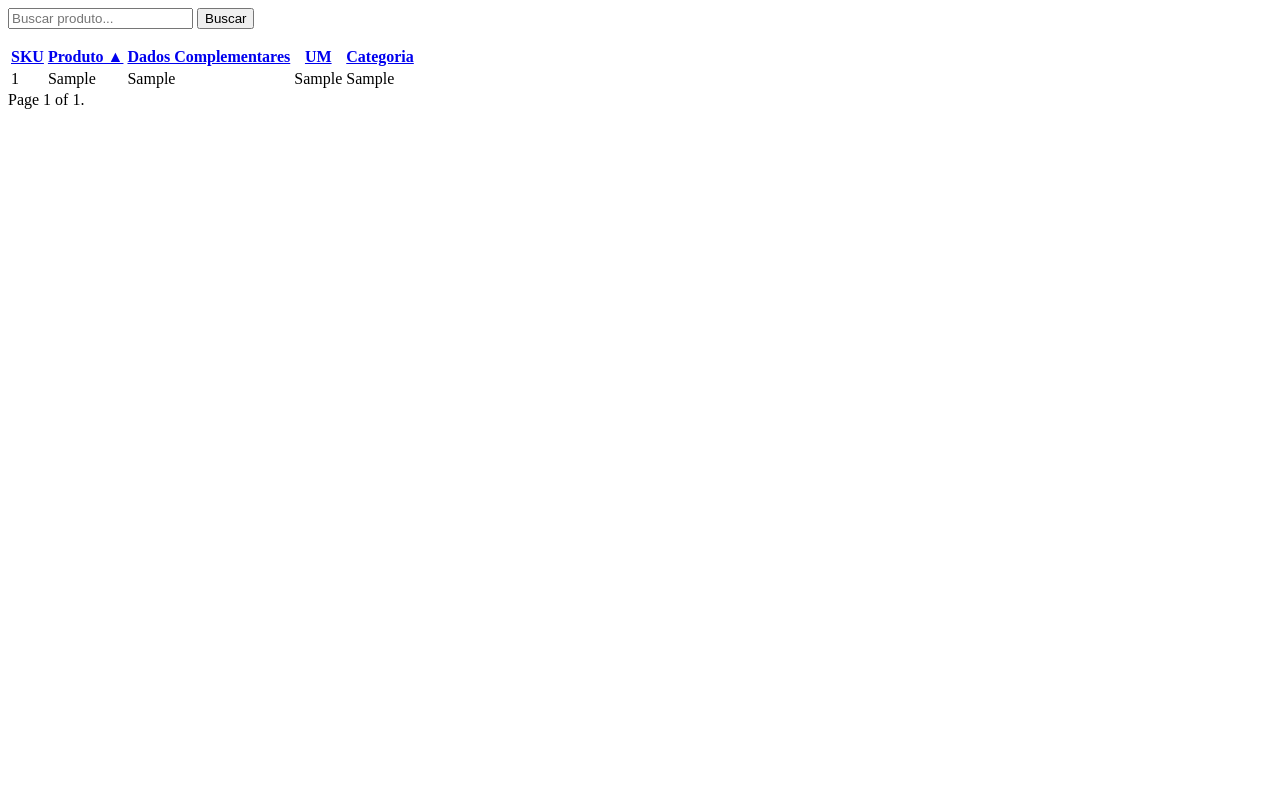
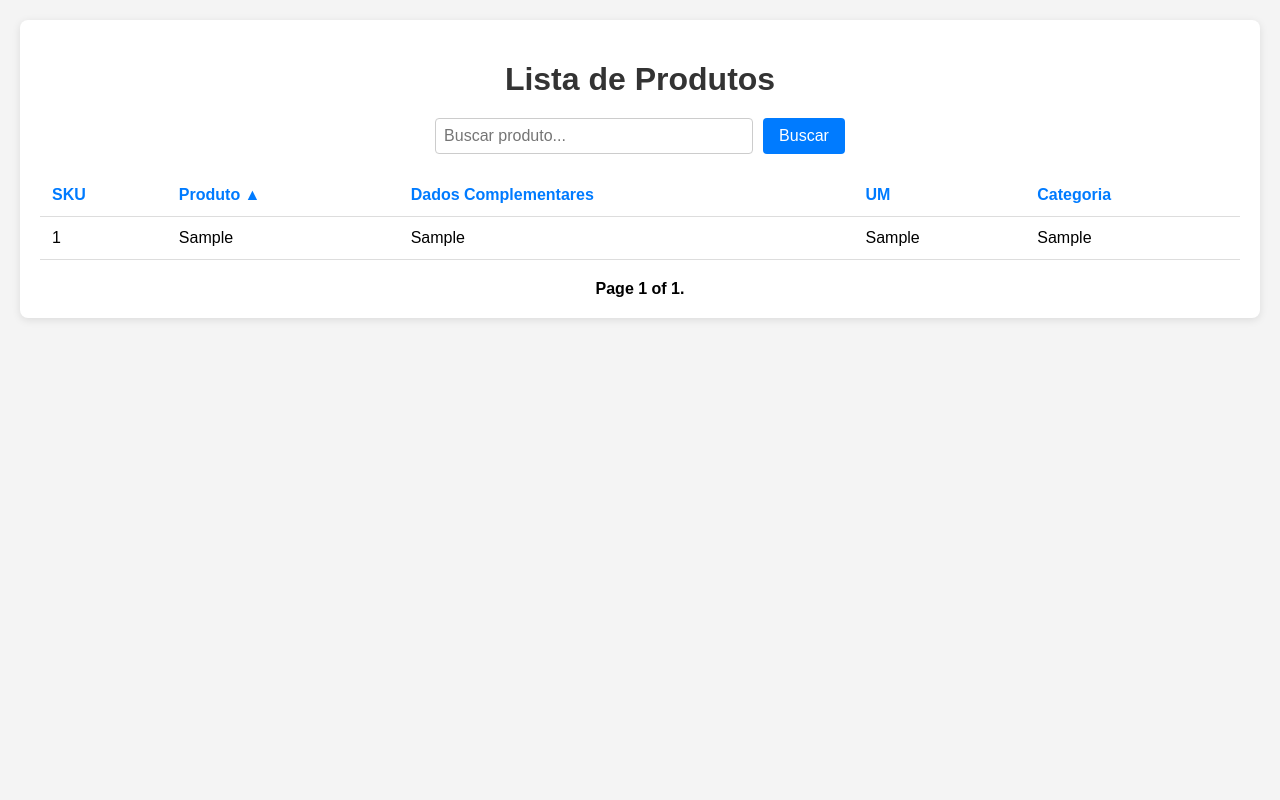
Before and after one commit to brunogf1/Importar_Planilhas, a Django app: page /produtos/ in a window 1280 px wide. Run offline with Django 5.2, Linux system fonts and the light colour scheme; tables that the repository leaves empty hold one stand-in row (values such as "Sample post").

Commit message:
Css da página de produtos

```diff
--- a/app/settings.py
+++ b/app/settings.py
@@ -117,6 +117,7 @@ USE_TZ = True
 # https://docs.djangoproject.com/en/5.1/howto/static-files/
 
 STATIC_URL = 'static/'
+STATICFILES_DIRS = [BASE_DIR / "static"]
 
 # Default primary key field type
 # https://docs.djangoproject.com/en/5.1/ref/settings/#default-auto-field
--- a/produtos/templates/produtos/lista_produtos.html
+++ b/produtos/templates/produtos/lista_produtos.html
@@ -1,3 +1,15 @@
+<!DOCTYPE html>
+<html lang="en">
+<head>
+    <meta charset="UTF-8">
+    <meta name="viewport" content="width=device-width, initial-scale=1.0">
+    <title>Lista de Produtos</title>
+    {% load static %}
+    <link rel="stylesheet" href="{% static 'css/styles.css' %}">
+</head>
+<body>
+    <div class="container">
+        <h1>Lista de Produtos</h1>
         <form method="GET" action="{% url 'lista_produtos' %}">
             <input type="text" name="search" value="{{ search_query }}" placeholder="Buscar produto...">
             <button type="submit">Buscar</button>
@@ -78,3 +90,6 @@
                 {% endif %}
             </span>
         </div>
+    </div>
+</body>
+</html>
--- a/produtos/views.py
+++ b/produtos/views.py
@@ -55,7 +55,7 @@ def lista_produtos(request):
     produtos_list = produtos_list.order_by(sort_by)
 
     # Paginação
-    paginator = Paginator(produtos_list, 50)  # Exibe 50 produtos por página
+    paginator = Paginator(produtos_list, 150)  # Exibe 150 produtos por página
     page_number = request.GET.get('page')
     page_obj = paginator.get_page(page_number)
 
--- /dev/null
+++ b/static/css/styles.css
@@ -0,0 +1,89 @@
+body {
+    font-family: Arial, sans-serif;
+    margin: 20px;
+    background-color: #f4f4f4;
+}
+
+.container {
+    max-width: 1200px;
+    margin: 0 auto;
+    background: #fff;
+    padding: 20px;
+    box-shadow: 0 2px 8px rgba(0, 0, 0, 0.1);
+    border-radius: 8px;
+}
+
+h1 {
+    text-align: center;
+    margin-bottom: 20px;
+    color: #333;
+}
+
+form {
+    display: flex;
+    justify-content: center;
+    margin-bottom: 20px;
+}
+
+input[type="text"] {
+    padding: 8px;
+    font-size: 16px;
+    border: 1px solid #ccc;
+    border-radius: 4px;
+    width: 300px;
+}
+
+button {
+    padding: 8px 16px;
+    font-size: 16px;
+    border: none;
+    background-color: #007bff;
+    color: #fff;
+    border-radius: 4px;
+    margin-left: 10px;
+    cursor: pointer;
+}
+
+button:hover {
+    background-color: #0056b3;
+}
+
+table {
+    width: 100%;
+    border-collapse: collapse;
+    margin-bottom: 20px;
+}
+
+th, td {
+    padding: 12px;
+    text-align: left;
+    border-bottom: 1px solid #ddd;
+}
+
+th a {
+    color: #007bff;
+    text-decoration: none;
+}
+
+th a:hover {
+    color: #0056b3;
+}
+
+.pagination {
+    text-align: center;
+    margin-top: 20px;
+}
+
+.pagination a {
+    color: #007bff;
+    text-decoration: none;
+    margin: 0 5px;
+}
+
+.pagination a:hover {
+    color: #0056b3;
+}
+
+.current {
+    font-weight: bold;
+}
```
Also changed, not shown: 1 other file. Lines whose indentation alone changed are shown as unchanged.
